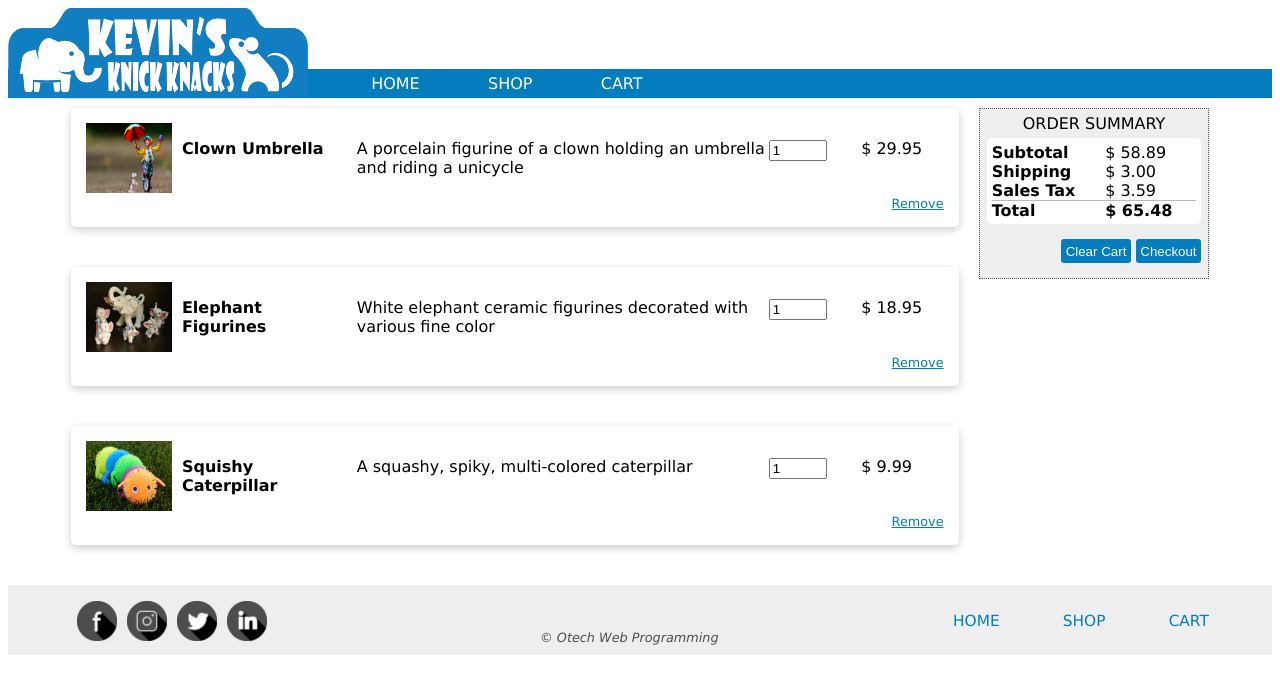
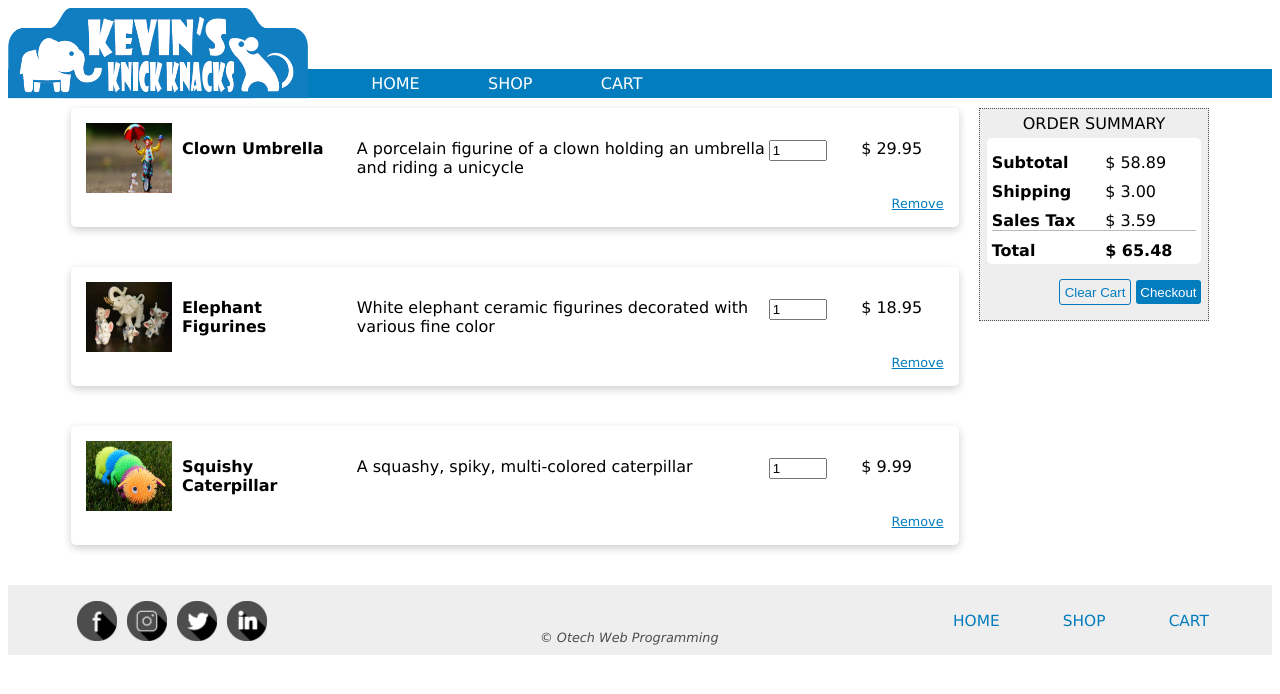
Before and after one commit to bretathompson/ShoppingExperience, a plain HTML site: page cart.html in a window 1280 px wide. Drawn offline with Linux system fonts and the light colour scheme.

Commit message:
Add files via upload

```diff
--- a/cart.html
+++ b/cart.html
@@ -69,8 +69,8 @@
         </div>
 
     <div id="cartButtons">
-        <button class="clearCartButton" type="button">Clear Cart</button>
-        <button class="checkoutButton" type="button">Checkout</button>
+        <button id="clearCartButton" type="button">Clear Cart</button>
+        <button id="checkoutButton" type="button">Checkout</button>
     </div>
 
     </aside>
@@ -146,5 +146,4 @@
   </footer>
 
 
-</body>
 </html>
--- a/style.css
+++ b/style.css
@@ -123,7 +123,7 @@ footer {
 
 .tableCell {
     display: table-cell;
-    padding-top: 10px 0;
+    padding-top: 10px;
 }
 
 .tableCell:first-child {
```
Also changed, not shown: shop.html (line endings or trailing spaces).
